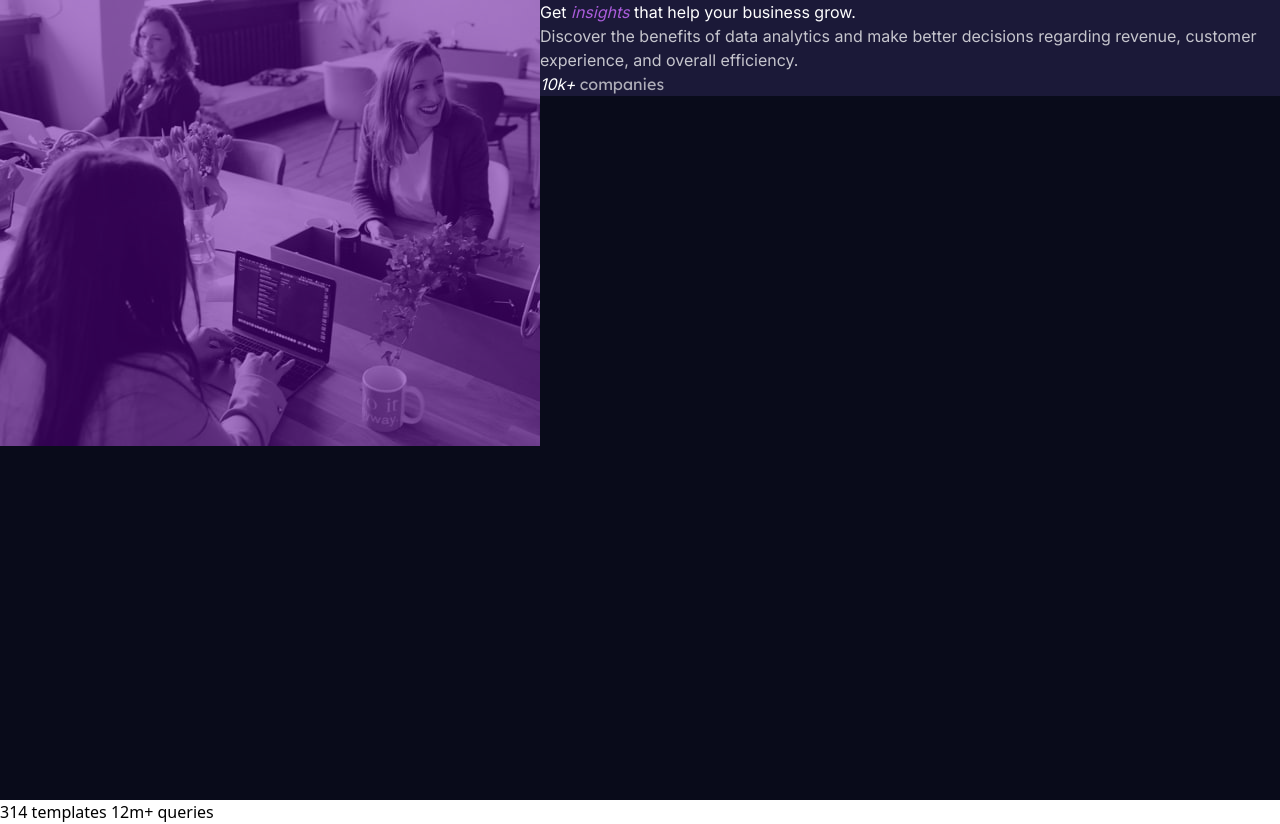
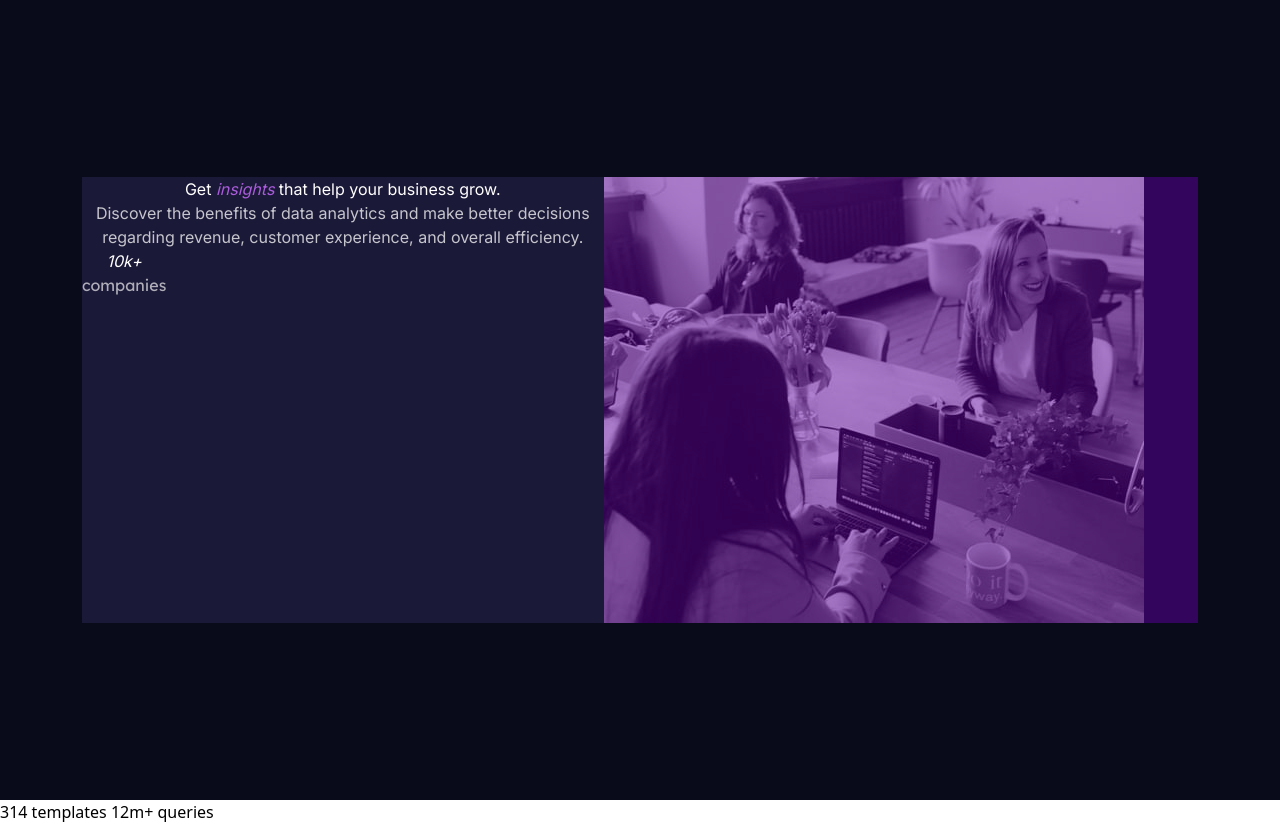
Before and after one commit to StephenYu2018/stats-preview-card-component-main, a website: page src/index.html in a window 1280 px wide. Drawn offline with Linux system fonts and the light colour scheme.

Commit message:
Add layout styling to content

```diff
--- a/src/index.html
+++ b/src/index.html
@@ -15,20 +15,21 @@
   <title>Frontend Mentor | Stats preview card component</title>
 </head>
 <body>
-  <main class="min-h-screen bg-very-dark-blue">
+  <main class="min-h-screen bg-very-dark-blue flex flex-col justify-center items-center">
     <header class="fixed top-[-99rem] left-[-99rem]">
       <h1>Stats preview card component</h1>
     </header>
-    <article>
+    <article class="flex flex-col lg:flex-row-reverse w-[87.2%]">
       <picture class="block relative float-left before:content-[''] before:block
-                      before:absolute before:inset-0 before:bg-soft-violet/50 before:saturate-[5] before:brightness-[.25]">
+                      before:absolute before:inset-0 before:bg-soft-violet/50
+                      before:saturate-[5] before:brightness-[.25] w-full h-auto">
         <source srcset="../images/image-header-desktop.jpg"
                 media="(min-width: 900px)">
         <img src="../images/image-header-mobile.jpg"
              alt="People at a business meeting">
       </picture>
-      <div class="bg-dark-desaturated-blue">
-        <hgroup>
+      <div class="bg-dark-desaturated-blue flex flex-col">
+        <hgroup class="text-center">
           <h2 class="font-inter text-white">
             Get <em class="text-soft-violet">insights </em>
 	    that help your business grow.
@@ -38,10 +39,10 @@
             regarding revenue, customer experience, and overall efficiency.
           </p>
         </hgroup>
-        <ul>
-          <li class="font-lexend-deca text-white/[.65]">
+        <ul class="flex flex-col lg:flex-row">
+          <li class="font-lexend-deca text-white/[.65] text-center">
             <em class="font-inter text-white">10k+</em>
-            companies
+	    <p>companies</p>
           </li>
           <!-- Stat 2 -->
           <!-- Stat 3 -->
```
Also changed, not shown: dist/styles.css.
